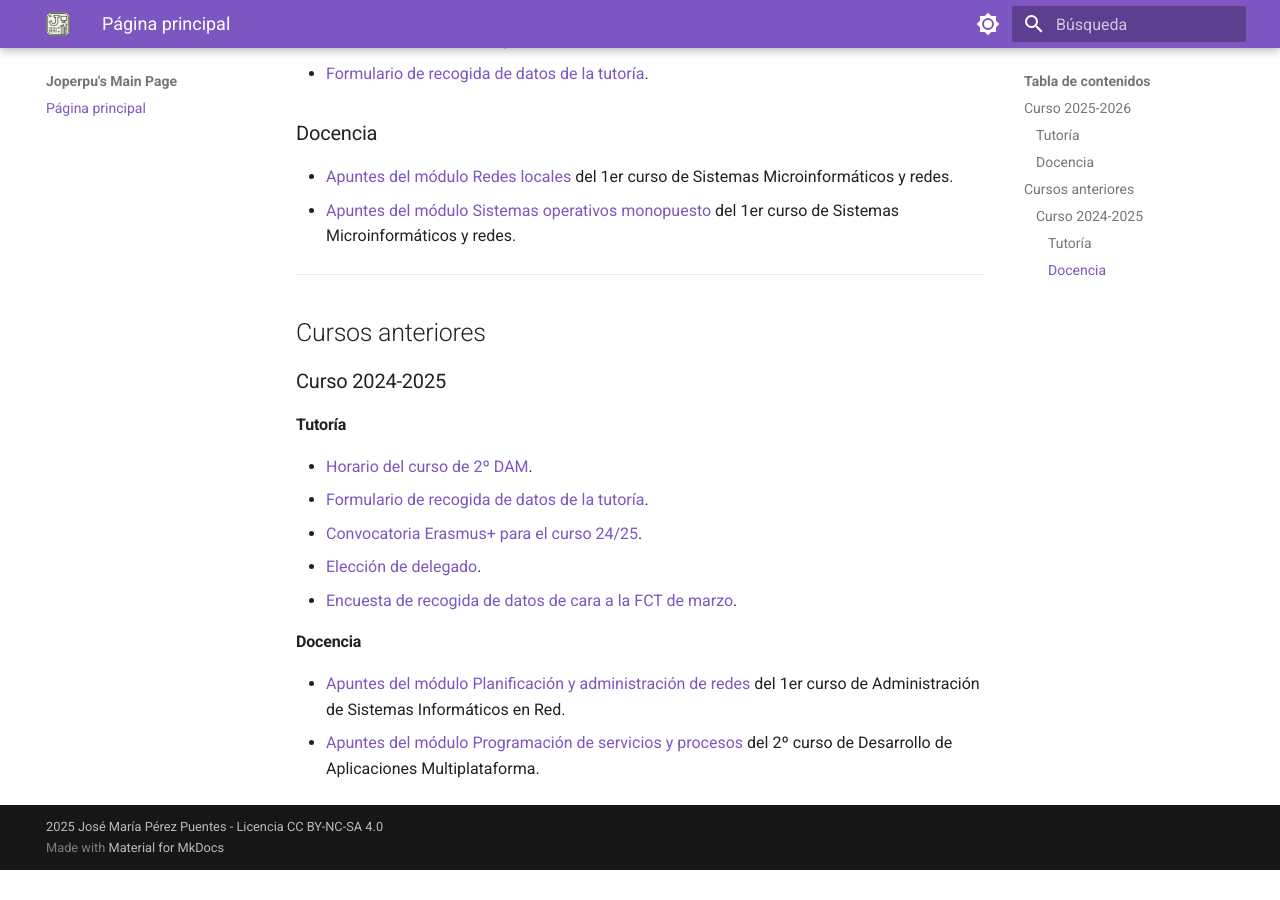
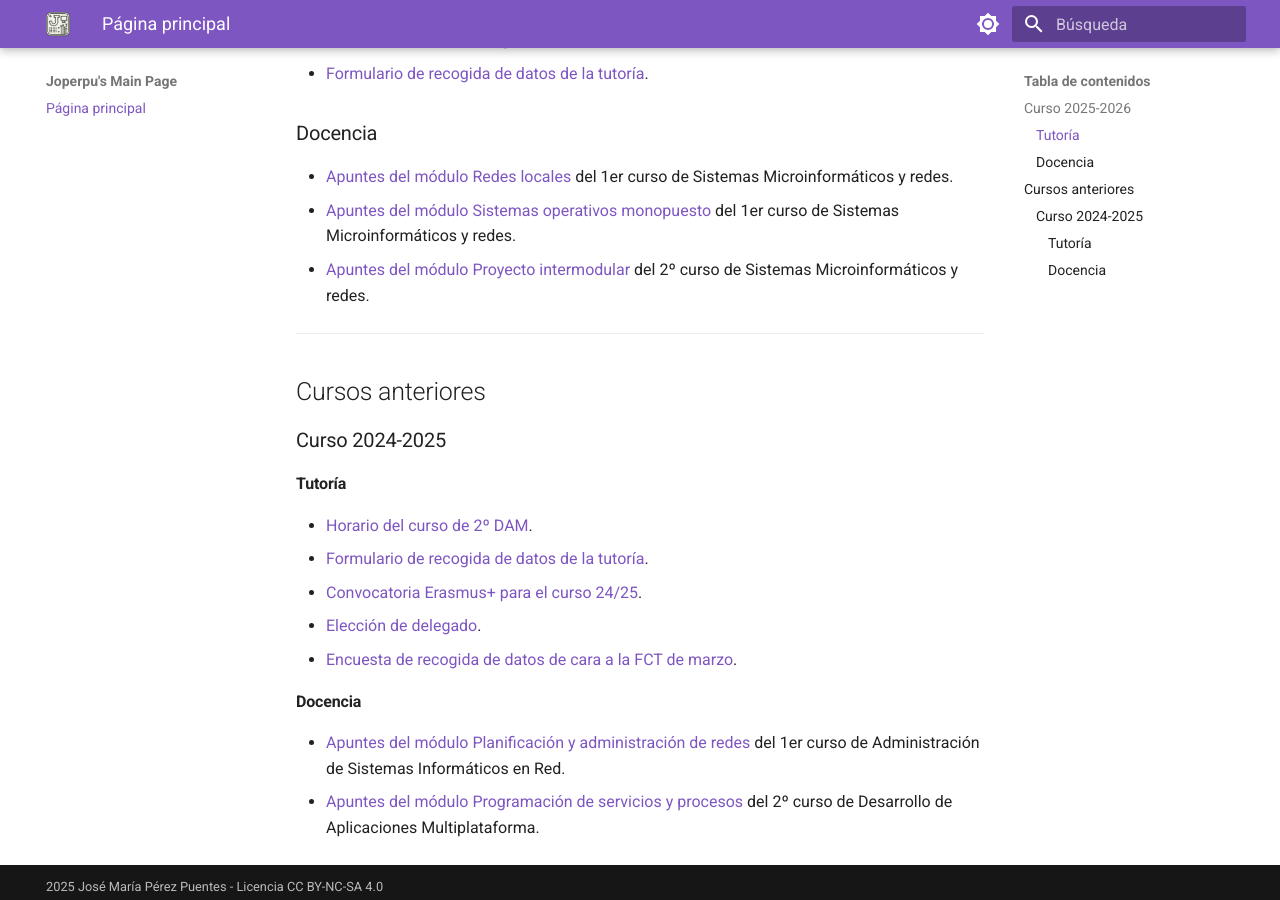
Before and after one commit to Joperpu/joperpu.github.io, an MkDocs documentation site: the page built from docs/index.md, in a window 1280 px wide and 900 px high, scrolled down 568 px. Built offline with MkDocs 1.6.1 and Material for MkDocs 9.7.7, drawn with Linux system fonts in a browser that asks for light colours; before the commit the page ends 1438 px from its top, so only the background shows below that.

Commit message:
Añadiendo PI

```diff
--- a/docs/index.md
+++ b/docs/index.md
@@ -19,7 +19,7 @@ En esta web podrás encontrar los apuntes de algunos de los módulos profesional
 
 * [Apuntes del módulo Redes locales](https://joperpu.github.io/rl2526) del 1er curso de Sistemas Microinformáticos y redes.
 * [Apuntes del módulo Sistemas operativos monopuesto](https://joperpu.github.io/som2526) del 1er curso de Sistemas Microinformáticos y redes.
-<!-- * [Apuntes del módulo Proyecto intermodular](https://joperpu.github.io/pi2526) del 2º curso de Sistemas Microinformáticos y redes.-->
+* [Apuntes del módulo Proyecto intermodular](https://joperpu.github.io/pi2526) del 2º curso de Sistemas Microinformáticos y redes.
 
 <!-- ##### Seguridad informática (temporal)
 
```
